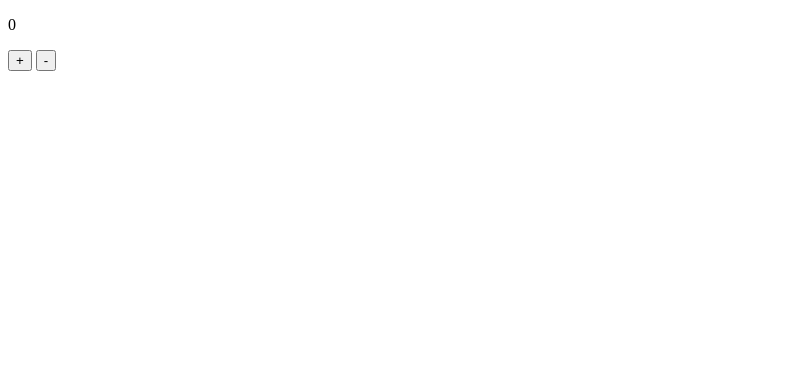
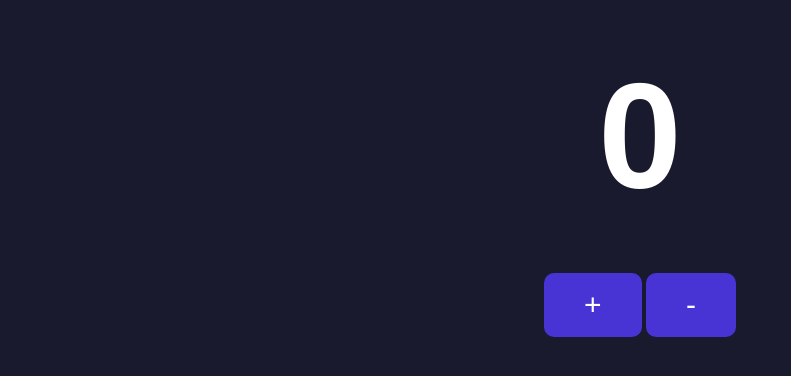
Before and after one commit to Takii-252/js-mini-apps, a plain HTML site: page counter-app/index.html in a window 1280 px wide. Shown: the whole page, without its empty margins (0-791 px from the left). Drawn offline with Linux system fonts and the light colour scheme.

Commit message:
feat: CSS装飾追加、ランダム色機能、練習用フォルダ作成

```diff
--- /dev/null
+++ b/counter-app-practice/style.css
@@ -0,0 +1,34 @@
+body{
+    background-color: aqua;
+
+    color: black;
+
+    text-align: center;
+
+    font-family: 'Courier New', Courier, monospace;
+}
+
+#count{
+    font-size: 200px;
+
+    font-weight: bold;
+
+    margin: 30px;
+}
+
+button{
+    font-size: 200px;
+
+    padding: 15px 50px;
+
+    border: none;
+
+    border-radius: 20px;
+
+    background-color: bisque;
+
+    color: aquamarine;
+
+    cursor: pointer;
+
+}
--- a/counter-app/index.html
+++ b/counter-app/index.html
@@ -1,34 +1,45 @@
 <!DOCTYPE html>
-<!-- この文書がHTML5であることをブラウザに伝える宣言 -->
+<!-- ↑ この文書がHTML5であることをブラウザに伝える宣言 -->
 
 <html lang="ja">
-<!-- HTMLの開始。lang="ja"は「この文書は日本語で書かれている」という意味 -->
+<!-- ↑ HTMLの開始。lang="ja"は「この文書は日本語で書かれている」という意味 -->
 
 <head>
-<!-- ページの「設定情報」を書くエリア（画面には表示されない） -->
+<!-- ↑ ページの「設定情報」を書くエリア（画面には表示されない） -->
 
   <meta charset="UTF-8">
-  <!-- 文字コードの指定。UTF-8 = 日本語を正しく表示するための設定 -->
+  <!-- ↑ 文字コードの指定。UTF-8 = 日本語を正しく表示するための設定 -->
 
   <title>カウンターアプリ</title>
-  <!-- ブラウザのタブに表示されるタイトル -->
+  <!-- ↑ ブラウザのタブに表示されるタイトル -->
+
+  <link rel="stylesheet" href="style.css">
+  <!-- ↑ CSSファイルを読み込む。rel="stylesheet"は「スタイルシートです」という意味 -->
 
 </head>
+<!-- ↑ 設定情報エリアの終わり -->
 
 <body>
-<!-- ページの「見える部分」を書くエリア -->
+<!-- ↑ ページの「見える部分」を書くエリア。ここに書いた内容がブラウザに表示される -->
 
   <p id="count">0</p>
-  <!-- カウントを表示する部分。id="count"でJavaScriptから操作できる -->
+  <!-- ↑ <p>タグ = 段落（テキストを表示するエリア）
+       id="count" = JavaScriptからこの要素を見つけるための名札
+       0 = 最初に表示される数字 -->
 
   <button id="increment">+</button>
-  <!-- 増やすボタン -->
+  <!-- ↑ <button>タグ = クリックできるボタンを作る
+       id="increment" = 「増やす」ボタンの名札（JavaScriptから操作するため）
+       + = ボタンに表示される文字 -->
 
   <button id="decrement">-</button>
-  <!-- 減らすボタン -->
+  <!-- ↑ id="decrement" = 「減らす」ボタンの名札 -->
 
   <script src="script.js"></script>
-  <!-- JavaScriptファイルを読み込む -->
+  <!-- ↑ JavaScriptファイルを読み込む。src="ファイル名"でファイルを指定 -->
 
 </body>
+<!-- ↑ 見える部分エリアの終わり -->
+
 </html>
+<!-- ↑ HTMLの終わり -->
--- a/counter-app/script.js
+++ b/counter-app/script.js
@@ -6,10 +6,11 @@
 // 1. HTML要素を取得
 // ---------------------------------------------
 // document.getElementById("id名") でHTMLの要素を取得できる
-// 取得した要素は定数に保存しておくと、後から操作しやすい
+// 取得した要素を定数に保存しておくと、後から操作しやすい
 
 const countElement = document.getElementById("count");
 // ↑ id="count" の要素（数字を表示している <p> タグ）を取得
+// この定数を使って、数字の表示や色を変更できる
 
 const incrementButton = document.getElementById("increment");
 // ↑ id="increment" の要素（+ボタン）を取得
@@ -19,16 +20,45 @@ const decrementButton = document.getElementById("decrement");
 
 
 // ---------------------------------------------
-// 2. カウント用の変数
+// 2. 変数の定義
 // ---------------------------------------------
-// カウントは増えたり減ったりするので let を使う（const だと変更不可）
 
 let count = 0;
-// ↑ カウントの初期値は 0
+// ↑ カウントの現在値。初期値は 0
+// let を使うのは、値が増えたり減ったりするから（const だと変更不可）
+
+let previousTens = 0;
+// ↑ 前回の「10の位」を記憶する変数
+// 10を超えるたびに色を変えるため、前回の10の位を覚えておく
 
 
 // ---------------------------------------------
-// 3. ボタンがクリックされたときの処理
+// 3. ランダムな色を生成する関数
+// ---------------------------------------------
+// 関数 = 処理をまとめて名前をつけたもの。何度でも呼び出せる
+
+const getRandomColor = () => {
+  // Math.random() → 0〜0.999...のランダムな小数を生成
+  // Math.random() * 256 → 0〜255.999...
+  // Math.floor() → 小数点以下を切り捨て → 0〜255の整数
+
+  const r = Math.floor(Math.random() * 256);
+  // ↑ 赤の値（0〜255のランダムな整数）
+
+  const g = Math.floor(Math.random() * 256);
+  // ↑ 緑の値
+
+  const b = Math.floor(Math.random() * 256);
+  // ↑ 青の値
+
+  return `rgb(${r}, ${g}, ${b})`;
+  // ↑ 3つの色を合成した文字列を返す
+  // 例: "rgb(120, 50, 200)"
+};
+
+
+// ---------------------------------------------
+// 4. ボタンがクリックされたときの処理
 // ---------------------------------------------
 // addEventListener("click", 関数) でクリック時の処理を設定できる
 // () => { } はアロー関数（Progateで習った！）
@@ -41,7 +71,24 @@ incrementButton.addEventListener("click", () => {
   countElement.textContent = count;
   // ↑ 画面に表示されている数字を更新する
   // textContent = 要素の中のテキストを変更するプロパティ
+
+  // 現在の10の位を計算
+  const currentTens = Math.floor(count / 10);
+  // ↑ count を 10 で割って小数点以下を切り捨て
+  // 例: count=15 → 1、count=25 → 2
+
+  // 10の位が変わったら色を変える
+  if (currentTens !== previousTens) {
+    // ↑ !== は「等しくない」という意味
+    countElement.style.color = getRandomColor();
+    // ↑ 要素.style.プロパティ = 値 でCSSを直接変更できる
+    // getRandomColor() を呼び出してランダムな色を設定
+
+    previousTens = currentTens;
+    // ↑ 前回の10の位を更新（次回の比較のため）
+  }
 });
+
 
 // -ボタンがクリックされたとき
 decrementButton.addEventListener("click", () => {
@@ -50,4 +97,13 @@ decrementButton.addEventListener("click", () => {
 
   countElement.textContent = count;
   // ↑ 画面に表示されている数字を更新する
+
+  // 現在の10の位を計算
+  const currentTens = Math.floor(count / 10);
+
+  // 10の位が変わったら色を変える
+  if (currentTens !== previousTens) {
+    countElement.style.color = getRandomColor();
+    previousTens = currentTens;
+  }
 });
--- a/counter-app/style.css
+++ b/counter-app/style.css
@@ -0,0 +1,60 @@
+/* ===========================================
+   カウンターアプリ - スタイル
+   =========================================== */
+
+/* ---------------------------------------------
+   1. ページ全体のスタイル
+   --------------------------------------------- */
+body {
+  background-color: #1a1a2e;
+  /* ↑ 背景色を暗い紺色に */
+
+  color: #ffffff;
+  /* ↑ 文字の色を白に */
+
+  text-align: center;
+  /* ↑ 文字を中央揃えに */
+
+  font-family: 'Arial', sans-serif;
+  /* ↑ フォントをArialに */
+}
+
+/* ---------------------------------------------
+   2. カウント数字のスタイル
+   --------------------------------------------- */
+#count {
+  font-size: 150px;
+  /* ↑ 数字を大きく */
+
+  font-weight: bold;
+  /* ↑ 太字に */
+
+  margin: 50px;
+  /* ↑ 周りに余白 */
+}
+
+/* ---------------------------------------------
+   3. ボタンのスタイル
+   --------------------------------------------- */
+button {
+  font-size: 30px;
+  /* ↑ ボタン内の文字サイズ */
+
+  padding: 15px 40px;
+  /* ↑ ボタン内側の余白（上下15px、左右40px） */
+
+  border: none;
+  /* ↑ 枠線を消す */
+
+  border-radius: 10px;
+  /* ↑ 角を丸くする */
+
+  background-color: #4834d4;
+  /* ↑ ボタンの背景色（紫） */
+
+  color: white;
+  /* ↑ ボタン内の文字色 */
+
+  cursor: pointer;
+  /* ↑ マウスを乗せると手の形に */
+}
```
Also changed, not shown: counter-app-practice/index.html (added, +25 -0 lines), counter-app-practice/script.js (added).
